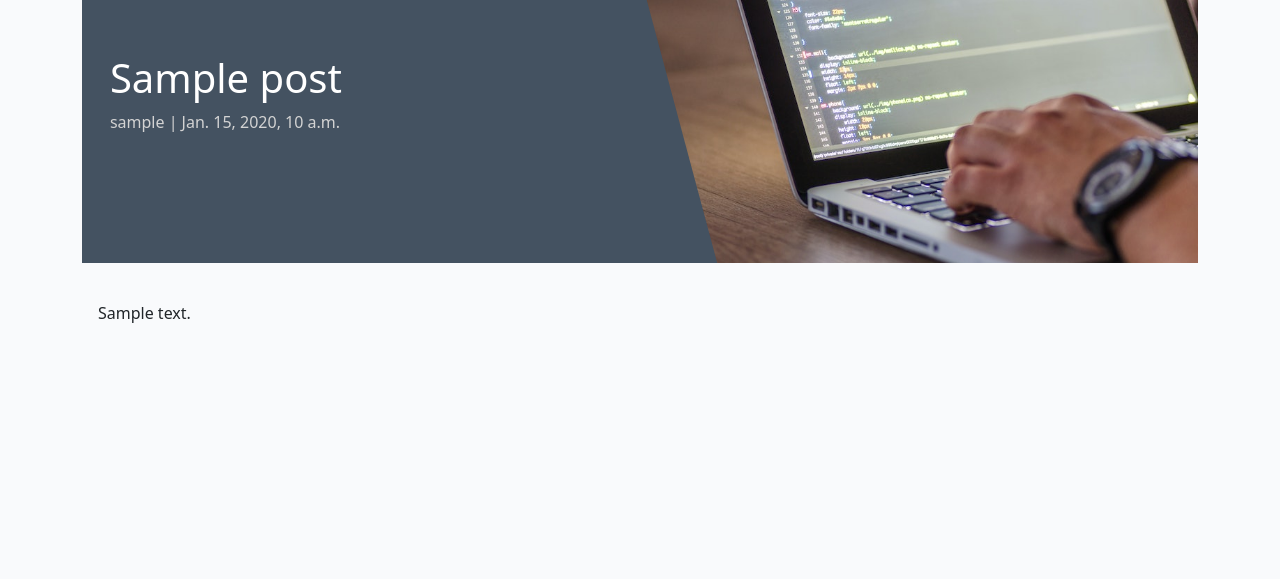
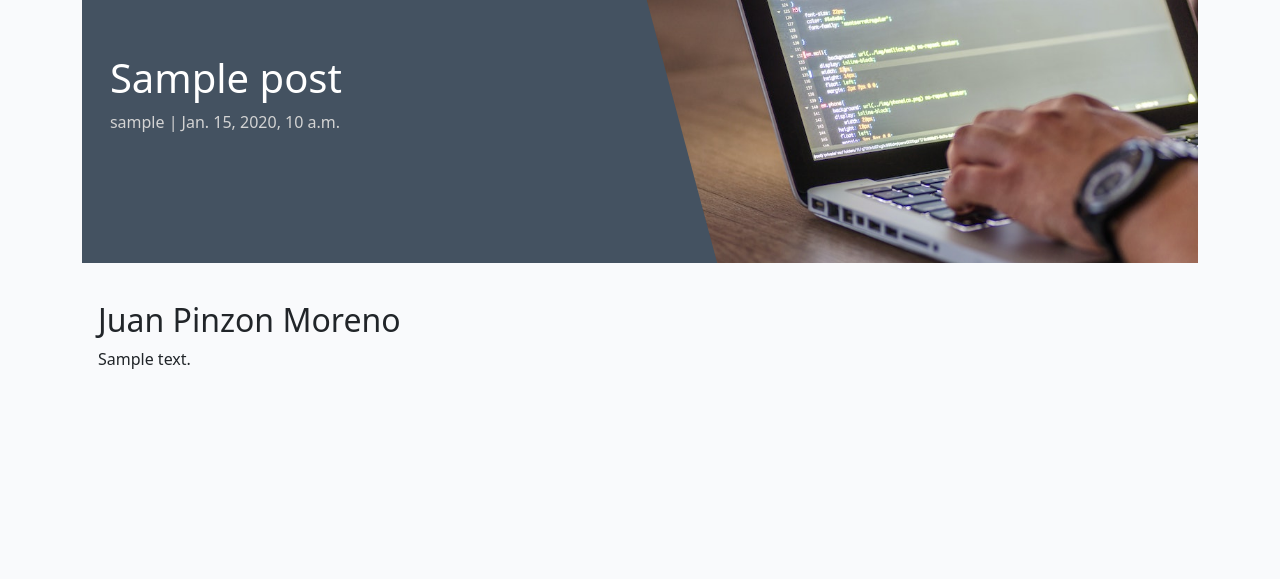
Before and after one commit to juanchitopimo/djuango-blog, a Django app: a page that uses blog/templates/blog/post_detail.html in a window 1280 px wide. Shown: the part 71-650 px from the top of the page. Run offline with Django 4.2, Linux system fonts and the light colour scheme; tables that the repository leaves empty hold one stand-in row (values such as "Sample post").

Commit message:
update retunr msg in the views queryset

```diff
--- a/blog/templates/blog/post_detail.html
+++ b/blog/templates/blog/post_detail.html
@@ -23,6 +23,7 @@
             <div class="card-body">
                 <!-- The post content goes inside the card-text. -->
                 <!-- Use the | safe filter inside the template tags -->
+                <h2>{{ coder }}</h2>
                 <p class="card-text">
                     {{ post.content | safe }}
                 </p>
--- a/blog/views.py
+++ b/blog/views.py
@@ -30,5 +30,5 @@ def post_detail(request, slug):
     return render(
         request,
         "blog/post_detail.html",
-        {"post": post},
+        {"post": post, "coder": "Juan Pinzon Moreno"},
     )
--- a/codestar/settings.py
+++ b/codestar/settings.py
@@ -28,7 +28,7 @@ TEMPLATES_DIR = os.path.join(BASE_DIR, 'templates')
 SECRET_KEY = os.environ.get('SECRET_KEY')
 
 # SECURITY WARNING: don't run with debug turned on in production!
-DEBUG = False
+DEBUG = True
 
 ALLOWED_HOSTS = [
     '8000-juanchitopi-djuangoblog-n9fsvro8o2f.ws.codeinstitute-ide.net',
```
